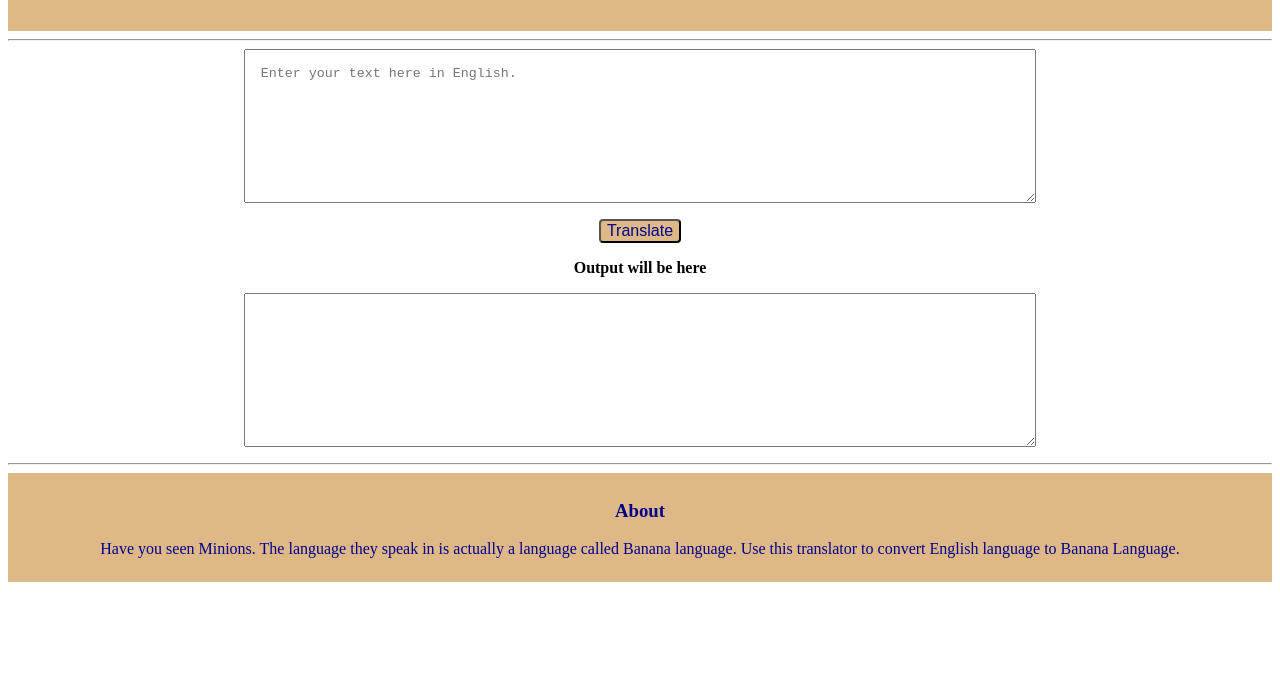
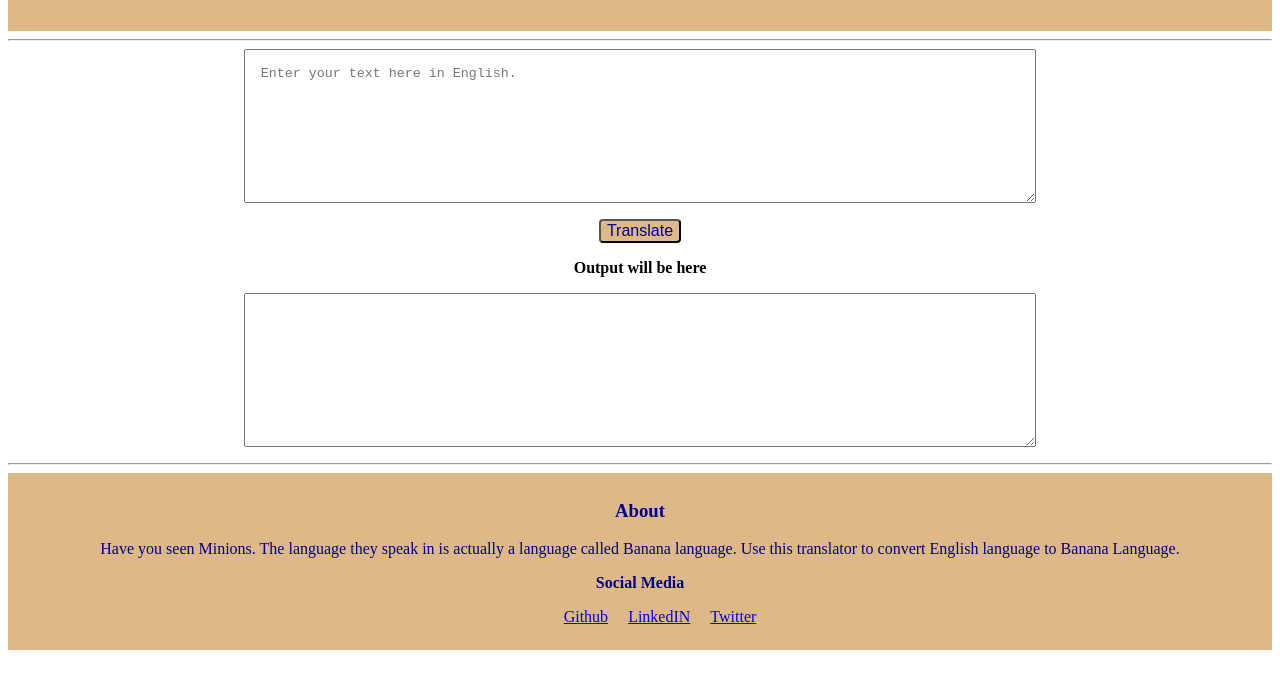
Before and after one commit to SahilDhar98/Banana_talk, a plain HTML site: page index.html in a window 1280 px wide. Shown: the part 108-796 px from the top of the page. Drawn offline with Linux system fonts and the light colour scheme.

Commit message:
Social media added

```diff
--- a/index.html
+++ b/index.html
@@ -59,6 +59,19 @@
         <p>Have you seen Minions. The language they speak in is actually a language called Banana language.
             Use this translator to convert English language to Banana Language.
         </p>
+        <div><strong>Social Media</strong></div>
+        <ul class="list-inline non-bullet">
+            <li class="list-item-inline" >
+                <a class="link" href="https://github.com/SahilDhar98">Github</a>
+            </li>
+            <li class="list-item-inline">
+                <a class="link" href="https://www.linkedin.com/in/sahil-dhar-b0a275151/">LinkedIN</a>
+            </li>
+            <li class="list-item-inline">
+                <a class="link" href="https://twitter.com/sahildhar98">Twitter
+                </a>
+            </li>
+        </ul>
 
     </footer>
     <script src="app.js" type=text/javascript></script>
```
